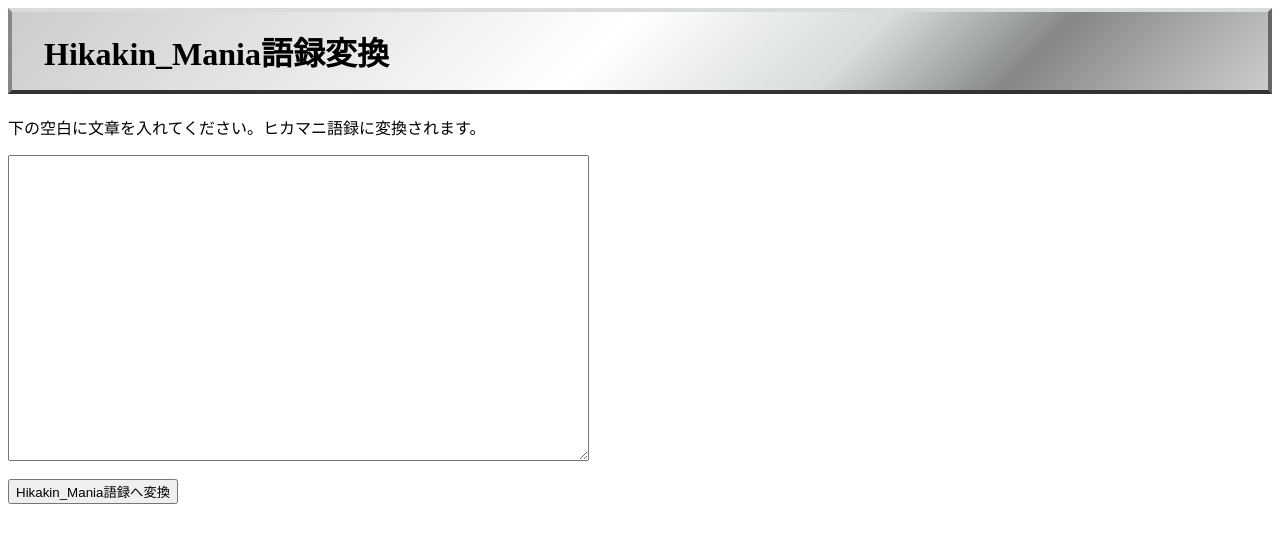
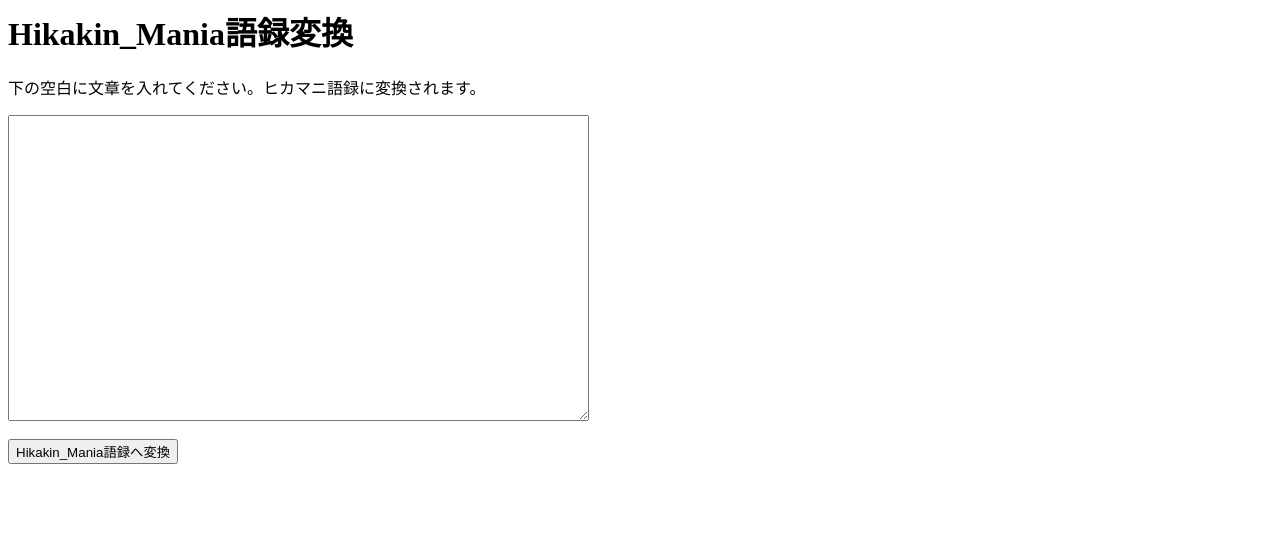
Before and after one commit to koganpacompany/hikakin_maniagorokuhenkan, a plain HTML site: page index.html in a window 1280 px wide. Drawn offline with Linux system fonts and the light colour scheme.

Commit message:
Update index.html

```diff
--- a/index.html
+++ b/index.html
@@ -1,17 +1,6 @@
 <html>
     <head>
         <title>Hikakin_Mania語録変換</title>
-        <style type="text/css">
-            h1 {
-            padding: 1rem 2rem;
-            border-top: 4px solid #d8dcdc;
-            border-right: 4px solid #666;
-            border-bottom: 4px solid #333;
-            border-left: 4px solid #868888;
-            border-radius: 0;
-            background-image: -webkit-linear-gradient(135deg, #ccc 0%, #868888 20%, #d8dcdc 34%, white 53%, #ccc 100%);
-            background-image: linear-gradient(-45deg, #ccc 0%, #868888 20%, #d8dcdc 34%, white 53%, #ccc 100%);
-        </style>
                 <script language="JavaScript">
                 function baby() {
                     text    = document.form1.text.value;
```
